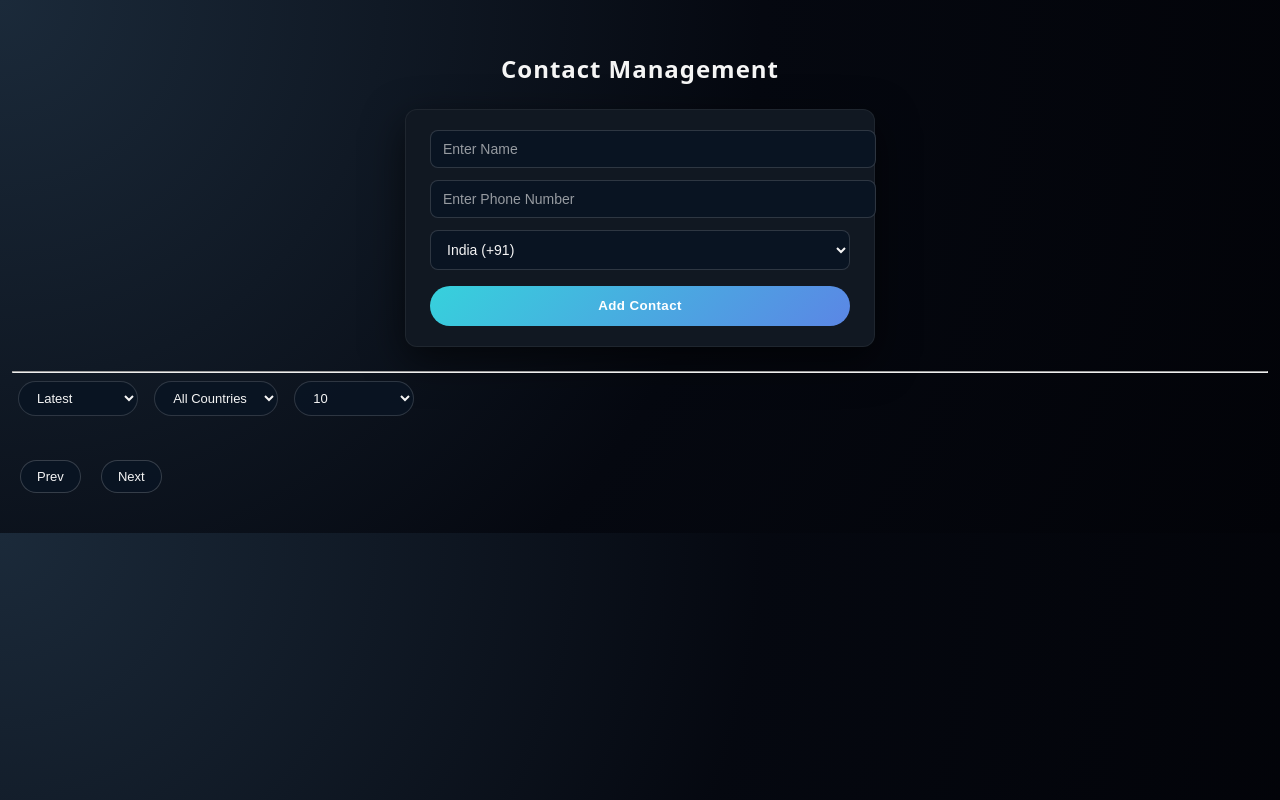
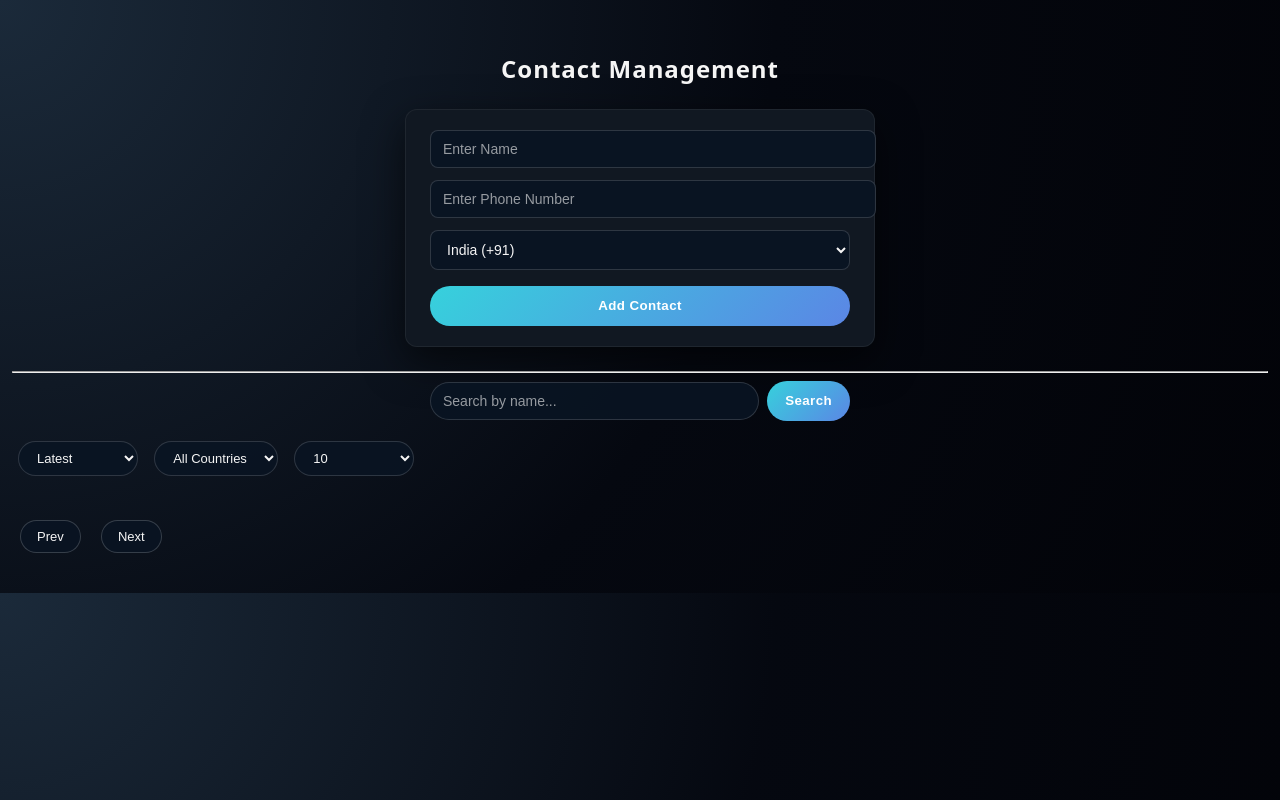
Before and after one commit to devika1234982/CONTACT_MANAGEMENT_APP, a website: page public/index.html in a window 1280 px wide. Drawn offline with Linux system fonts and the light colour scheme; no server answers.

Commit message:
file uploaded

```diff
--- a/public/index.html
+++ b/public/index.html
@@ -1,19 +1,20 @@
 <!DOCTYPE html>
 <html lang="en">
+
 <head>
   <meta charset="UTF-8" />
   <title>Contact Management App</title>
   <link rel="stylesheet" href="style.css" />
 </head>
+
 <body>
 
   <h2>Contact Management</h2>
 
   <!-- Add Contact Form -->
   <form id="contactForm">
-    <input type="text" id="name" placeholder="Enter Name" required/>
-    <input type="text" id="phone" placeholder="Enter Phone Number" required/>
-
+    <input type="text" id="name" placeholder="Enter Name" required />
+    <input type="text" id="phone" placeholder="Enter Phone Number" required />
 
     <select id="countryCode">
       <option value="+91">India (+91)</option>
@@ -24,6 +25,12 @@
   </form>
 
   <hr />
+
+  <!-- Search bar -->
+  <div id="searchBar">
+    <input type="text" id="searchInput" placeholder="Search by name..." />
+    <button type="button" id="searchBtn">Search</button>
+  </div>
 
   <!-- Filter -->
   <select id="sort">
@@ -52,4 +59,5 @@
 
   <script src="script.js"></script>
 </body>
+
 </html>
--- a/public/script.js
+++ b/public/script.js
@@ -1,15 +1,15 @@
-
 let page = 1;
-let editId = null; // stores contact id while editing
+let editId = null;
 
 // fetch contacts
 async function fetchContacts() {
   const sort = document.getElementById("sort").value;
   const country = document.getElementById("country").value;
   const limit = document.getElementById("limit").value;
+  const search = document.getElementById("searchInput").value;
 
   const res = await fetch(
-    `/api/contacts?page=${page}&limit=${limit}&sort=${sort}&countryCode=${country}`
+    `/api/contacts?page=${page}&limit=${limit}&sort=${sort}&countryCode=${country}&search=${search}`
   );
 
   const data = await res.json();
@@ -17,6 +17,7 @@ async function fetchContacts() {
 
   document.getElementById("page").innerText =
     `${data.currentPage} / ${data.totalPages}`;
+
 }
 
 //render contacts
@@ -109,6 +110,18 @@ async function editContact(id) {
   editId = id;
 }
 
+// live search as user types
+document.getElementById("searchInput").addEventListener("input", () => {
+  page = 1;
+  fetchContacts();
+});
+
+// search when button is clicked
+document.getElementById("searchBtn").addEventListener("click", () => {
+  page = 1;
+  fetchContacts();
+});
+
 // when filters change, reset to first page and refetch
 document.getElementById("sort").addEventListener("change", () => {
   page = 1;
--- a/public/style.css
+++ b/public/style.css
@@ -11,6 +11,62 @@ h2 {
   margin-bottom: 24px;
   font-weight: 650;
   letter-spacing: 0.04em;
+}
+
+/* Search bar */
+#searchBar {
+  max-width: 420px;
+  margin: 0 auto 20px;
+  display: flex;
+  gap: 8px;
+  align-items: center;
+}
+
+#searchInput {
+  flex: 1;
+  padding: 10px 12px;
+  border-radius: 999px;
+  border: 1px solid rgba(255, 255, 255, 0.15);
+  background-color: rgba(9, 20, 35, 0.9);
+  color: #f5f5f5;
+  font-size: 14px;
+  outline: none;
+  transition: border-color 0.2s ease, box-shadow 0.2s ease, background-color 0.2s ease;
+}
+
+#searchInput::placeholder {
+  color: rgba(245, 245, 245, 0.6);
+}
+
+#searchInput:focus {
+  border-color: #36d1dc;
+  box-shadow: 0 0 0 2px rgba(54, 209, 220, 0.3);
+  background-color: rgba(9, 20, 35, 1);
+}
+
+#searchBtn {
+  background: linear-gradient(135deg, #36d1dc, #5b86e5);
+  color: #ffffff;
+  border: none;
+  cursor: pointer;
+  height: 40px;
+  padding: 0 18px;
+  border-radius: 999px;
+  font-weight: 600;
+  letter-spacing: 0.03em;
+  white-space: nowrap;
+  transition: transform 0.12s ease, box-shadow 0.12s ease, filter 0.12s ease;
+}
+
+#searchBtn:hover {
+  filter: brightness(1.03);
+  box-shadow: 0 10px 22px rgba(91, 134, 229, 0.35);
+  transform: translateY(-1px);
+}
+
+#searchBtn:active {
+  transform: translateY(0);
+  box-shadow: 0 4px 12px rgba(91, 134, 229, 0.4);
 }
 
 /* Form container */
```
Also changed, not shown: controllers/contactController.js (+12 -1 lines), server.js (+4 -4 lines).
